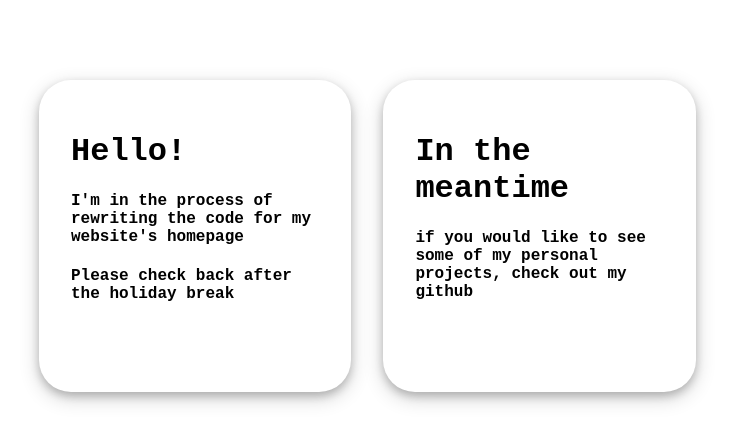
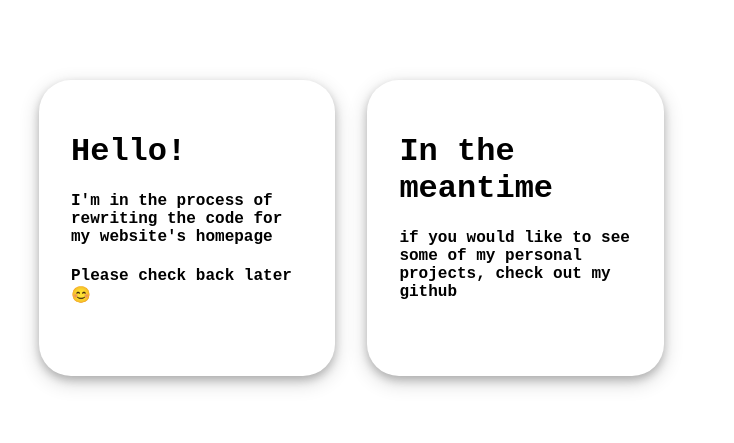
Before and after one commit to dokastho/Homepage, a Flask app: page / in a window 1280 px wide. Shown: the top 443 px of the page, without its empty margins (49-783 px from the left). Run offline with Flask 2, Linux system fonts and the light colour scheme.

Commit message:
Update index to remove outdated timeline

```diff
--- a/homepage/js/page.jsx
+++ b/homepage/js/page.jsx
@@ -13,10 +13,6 @@ class Page extends React.Component {
       route: props.route,
     };
   }
-
-  // componentDidMount() {
-  //   this.setState(this.props);
-  // }
 
   render() {
     const {
--- a/homepage/templates/index.html
+++ b/homepage/templates/index.html
@@ -12,7 +12,7 @@
                 <div class="item-card-content">
                     <h1>Hello!</h1>
                     <h4>I'm in the process of rewriting the code for my website's homepage</h4>
-                    <h4>Please check back after the holiday break</h4>
+                    <h4>Please check back later 😊</h4>
                 </div>
             </div>
             <div class="item-card-1">
```
